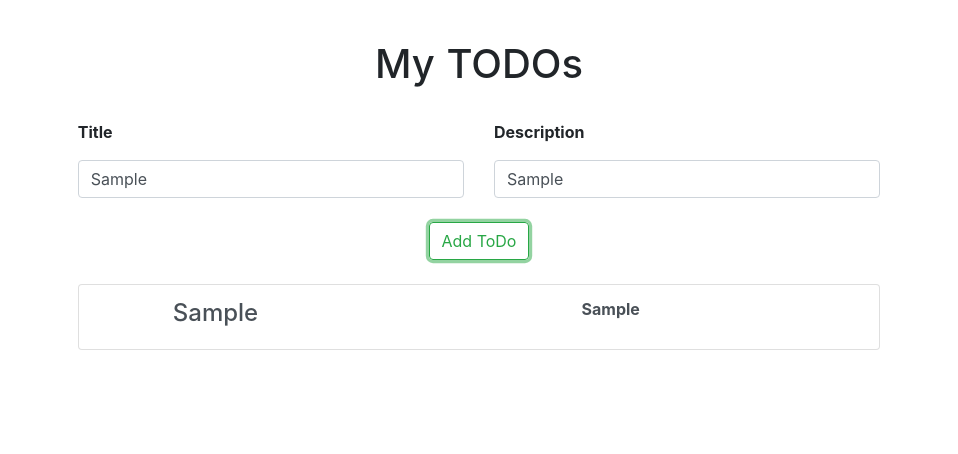
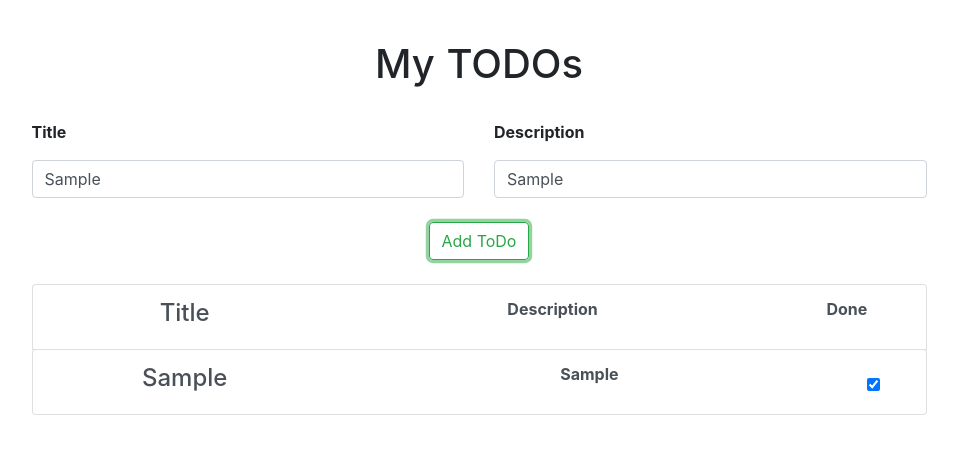
Before and after one commit to jabrahamponce/my-todos, a Nuxt app: page / in a window 1280 px wide. Both pictures are taken after typing "Sample", "Sample" into the empty fields and a click on the button "Add ToDo". Shown: the top 454 px of the page, without its empty margins (161-1119 px from the left). Built offline with nearby package versions, Linux system fonts and the light colour scheme.

Commit message:
Added the done-checkbox.

```diff
--- a/components/TodoList.vue
+++ b/components/TodoList.vue
@@ -1,6 +1,19 @@
 <template>
   <div>
     <ul class="list-group">
+      <li class="list-group-item list-group-item-action">
+        <div class="row">
+          <div class="col-4 middle">
+            <h4>Title</h4>
+          </div>
+          <div class="col middle">
+            <p>Description</p>
+          </div>
+          <div class="col-2 middle">
+            <p style="text-align: left">Done</p>
+          </div>
+        </div>
+      </li>
       <TodoListItem
         v-for="x in todoItems"
         :id="x.id"
@@ -12,7 +25,13 @@
   </div>
 </template>
 
-<style scoped></style>
+<style scoped>
+.middle {
+  display: flex;
+  align-items: center;
+  justify-content: center;
+}
+</style>
 
 <script>
 import TodoListItem from '@/components/TodoListItem'
--- a/components/TodoListItem.vue
+++ b/components/TodoListItem.vue
@@ -6,9 +6,12 @@
           <h4>{{ title }}</h4>
         </div>
         <div class="col middle">
-          <p style="text-align: left">
+          <p style="text-align: center">
             {{ description }}
           </p>
+        </div>
+        <div class="col-1 middle">
+          <input type="checkbox" class="form-check-input" checked="checked" />
         </div>
         <!-- <div class="col-1 middle">
           Deletion will be implemented soon
--- a/pages/index.vue
+++ b/pages/index.vue
@@ -1,6 +1,6 @@
 <template>
   <div class="container">
-    <div class="col-md-9 col-sm-11 col-xs-11">
+    <div class="col-lg-10 col-md-11 col-sm-11 col-xs-11">
       <h1>My TODOs</h1>
       <br />
       <div>
```
